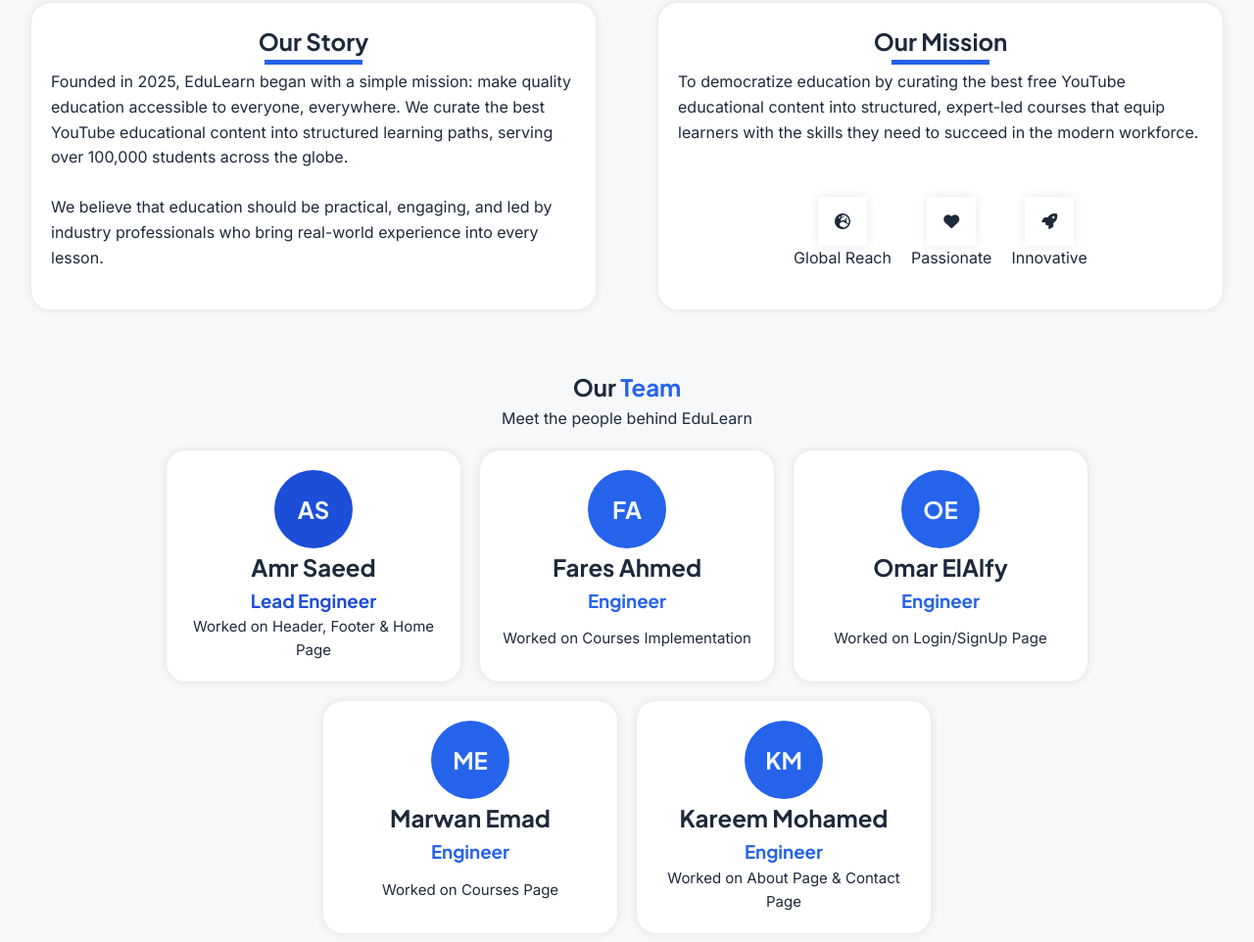
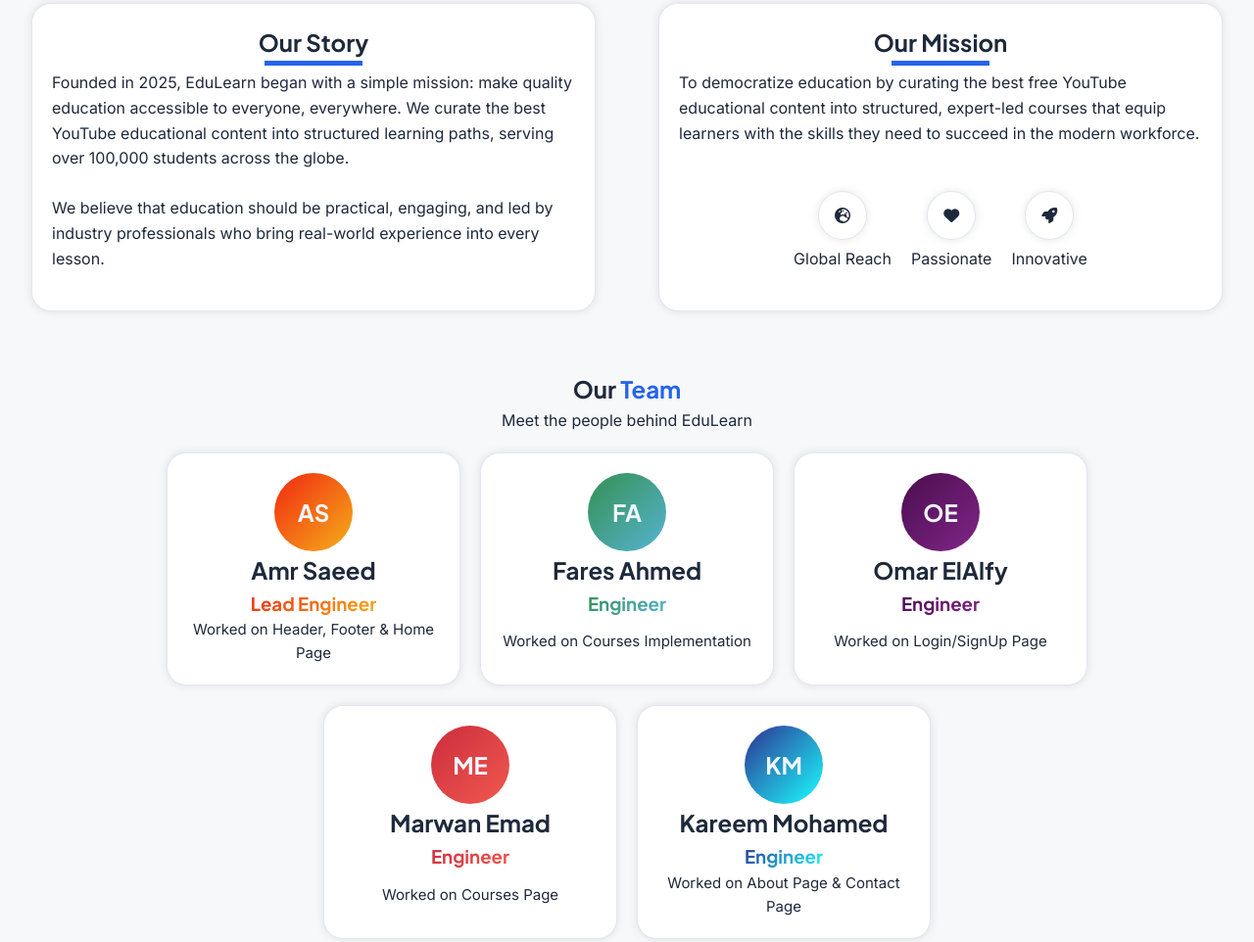
Before and after one commit to amrsaeed648/Edulearn, a plain HTML site: page about.html in a window 1280 px wide. Shown: the part 221-1183 px from the top of the page at 98% size. Drawn offline with nearby package versions, Linux system fonts and the light colour scheme.

Commit message:
simple polishing for contact & about pages

```diff
--- a/about.html
+++ b/about.html
@@ -87,9 +87,9 @@
       </div>
       <div class="team-cards-container">
         <div class="team-card">
-          <h1 id="team-lead-icon">AS</h1>
+          <h1>AS</h1>
           <h2>Amr Saeed</h2>
-          <h3 id="team-lead-role">Lead Engineer</h3>
+          <h3>Lead Engineer</h3>
           <p>Worked on Header, Footer & Home Page</p>
         </div>
         <div class="team-card">
--- a/css/about.css
+++ b/css/about.css
@@ -32,7 +32,11 @@
   margin-top: 10px;
   margin-bottom: 10px;
   background-color: var(--color-bg-elevated);
-  border: var(--border);
+  border: 1px solid var(--border);
+  transition: 0.5s;
+}
+.about-text-core:hover {
+  scale: 1.05;
 }
 .about-text-core hr {
   height: 5px;
@@ -54,6 +58,9 @@
 }
 .about-text-icons i {
   display: flex;
+  border: 1px solid var(--border);
+  border-radius: 100px;
+  margin-bottom: 7px;
   justify-content: center;
   align-items: center;
   background-color: var(--color-bg-elevated2);
@@ -97,11 +104,16 @@
   padding: 20px;
   margin-top: 20px;
   border-radius: 20px;
+  border: 1px solid var(--border);
+  transition: 0.5s;
+}
+.team-card:hover {
+  scale: 1.05;
 }
 .team-card p {
-    margin-top: auto;
-    margin-bottom: auto;
-    font-size: 15px;
+  margin-top: auto;
+  margin-bottom: auto;
+  font-size: 15px;
 }
 .team-card h1 {
   display: flex;
@@ -112,15 +124,58 @@
   height: 80px;
   width: 80px;
   border-radius: 100px;
+  transition: 0.5s;
 }
-#team-lead-icon {
-  background-color: var(--color-primary-dark);
+.team-card h1:hover {
+  transform: translateY(-5px);
 }
 .team-card h3 {
   color: var(--color-primary);
+  transition: 0.5s;
 }
-#team-lead-role {
-  color: var(--color-primary-dark);
+.team-card h3:hover {
+  transform: translateY(-5px);
+}
+/* special colors for members */
+.team-card:nth-child(1) h1 {
+  background: linear-gradient(135deg, #f12711 0%, #f5af19 100%);
+}
+.team-card:nth-child(1) h3 {
+  background: linear-gradient(135deg, #f12711, #f5af19);
+  background-clip: text;
+  color: transparent;
+}
+.team-card:nth-child(2) h1 {
+  background: linear-gradient(135deg, #348f50, #56b4d3);
+}
+.team-card:nth-child(2) h3 {
+  background: linear-gradient(135deg, #348f50, #56b4d3);
+  background-clip: text;
+  color: transparent;
+}
+.team-card:nth-child(3) h1 {
+  background: linear-gradient(135deg, #4a0e4e 0%, #812588 100%);
+}
+.team-card:nth-child(3) h3 {
+  background: linear-gradient(135deg, #4a0e4e 0%, #812588 100%);
+  background-clip: text;
+  color: transparent;
+}
+.team-card:nth-child(4) h1 {
+  background: linear-gradient(135deg, #cb2d3e, #f1594e);
+}
+.team-card:nth-child(4) h3 {
+  background: linear-gradient(135deg, #cb2d3e, #f1594e);
+  background-clip: text;
+  color: transparent;
+}
+.team-card:nth-child(5) h1 {
+  background: linear-gradient(135deg, #2e3192, #1bffff);
+}
+.team-card:nth-child(5) h3 {
+  background: linear-gradient(135deg, #2e3192, #1bffff);
+  background-clip: text;
+  color: transparent;
 }
 /* design adjustment for smaller screens */
 @media (max-width: 900px) {
@@ -128,7 +183,7 @@
     flex-wrap: wrap;
   }
   .about-text-core {
-    width: 95%;
+    width: 92%;
     align-items: center;
   }
 }
```
Also changed, not shown: contact.html (+3 -3 lines), css/contact.css (+33 -4 lines).
